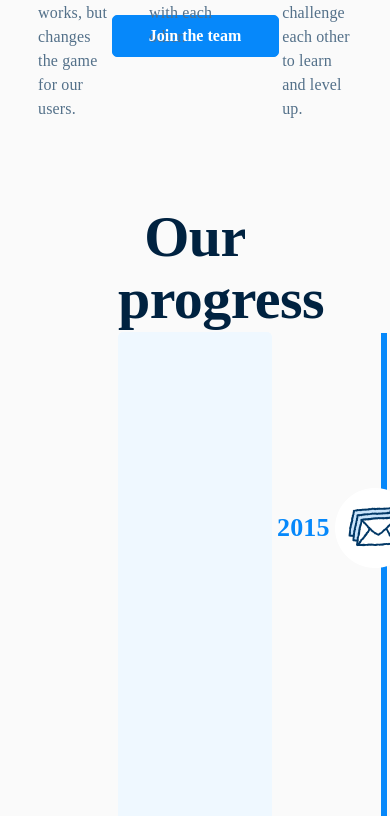
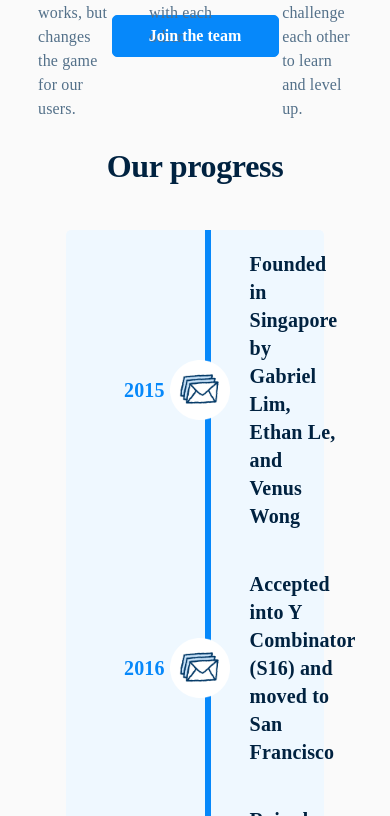
Before and after one commit to Xandreww/Saleswhale-JuniorWebDevTest, a React (Create React App) app: page / in a window 390 px wide. Shown: the part 1648-2464 px from the top of the page. Built offline with nearby package versions, Linux system fonts and the light colour scheme.

Commit message:
add progress laptop media

```diff
--- a/src/components/views/Homepage/Progress/Progress.module.scss
+++ b/src/components/views/Homepage/Progress/Progress.module.scss
@@ -82,3 +82,45 @@
     border: 3px solid #0688fa;
   }
 }
+
+@media (max-width: 768px) {
+  .root {
+    padding: 22px 66px 22px 66px;
+  }
+
+  .progressHeader {
+    height: 33.42px;
+    font-size: 32px;
+    line-height: 40px;
+    letter-spacing: -0.01em;
+    margin-bottom: 50px;
+  }
+
+  .progress {
+    .line {
+      left: 205px;
+      top: 127px;
+    }
+
+    .progressLi {
+      margin-left: 18px;
+    }
+
+    .year {
+      font-size: 20px;
+      line-height: 28px;
+    }
+
+    .mails {
+      width: 60px;
+      height: 60px;
+      margin: 0px 20px 0 5px;
+      z-index: 1;
+    }
+
+    .event {
+      font-size: 20px;
+      line-height: 28px;
+    }
+  }
+}
```
